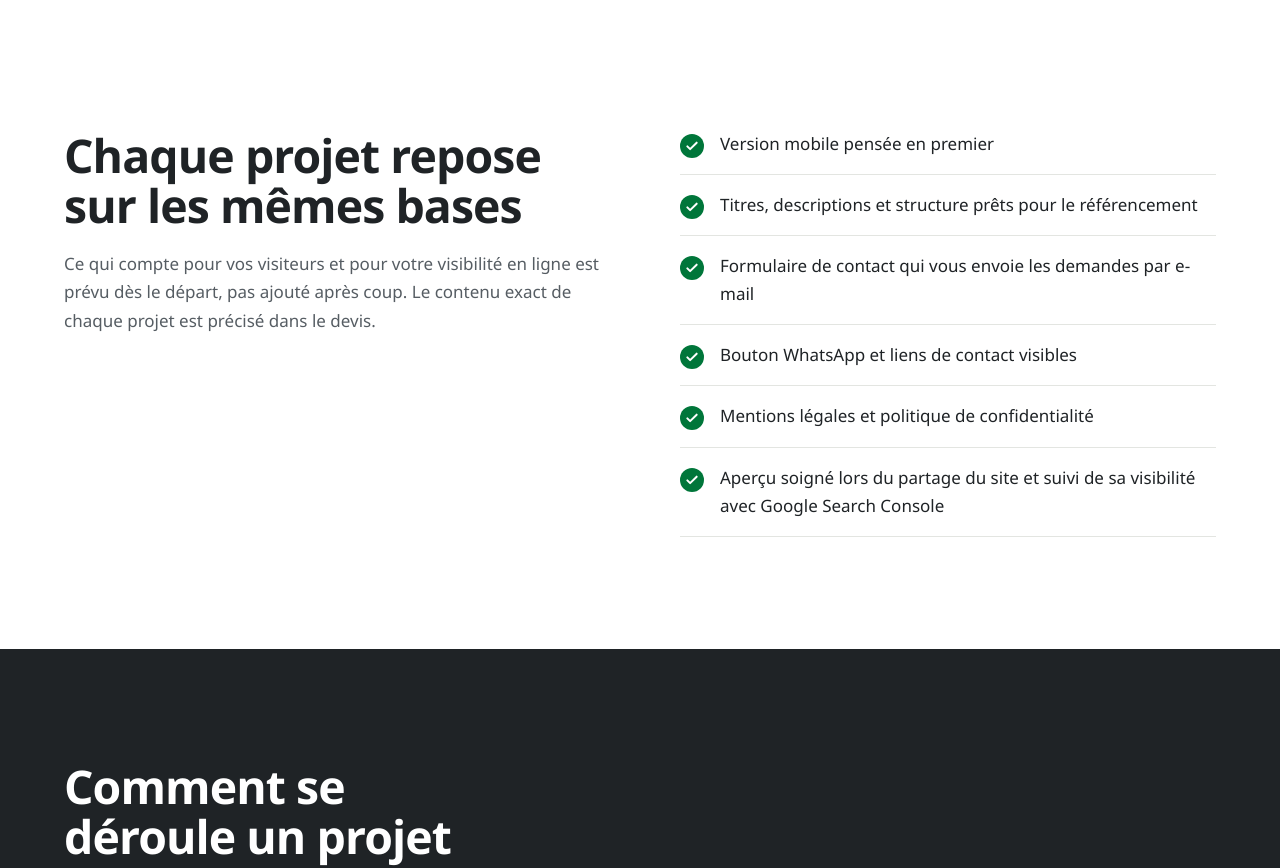
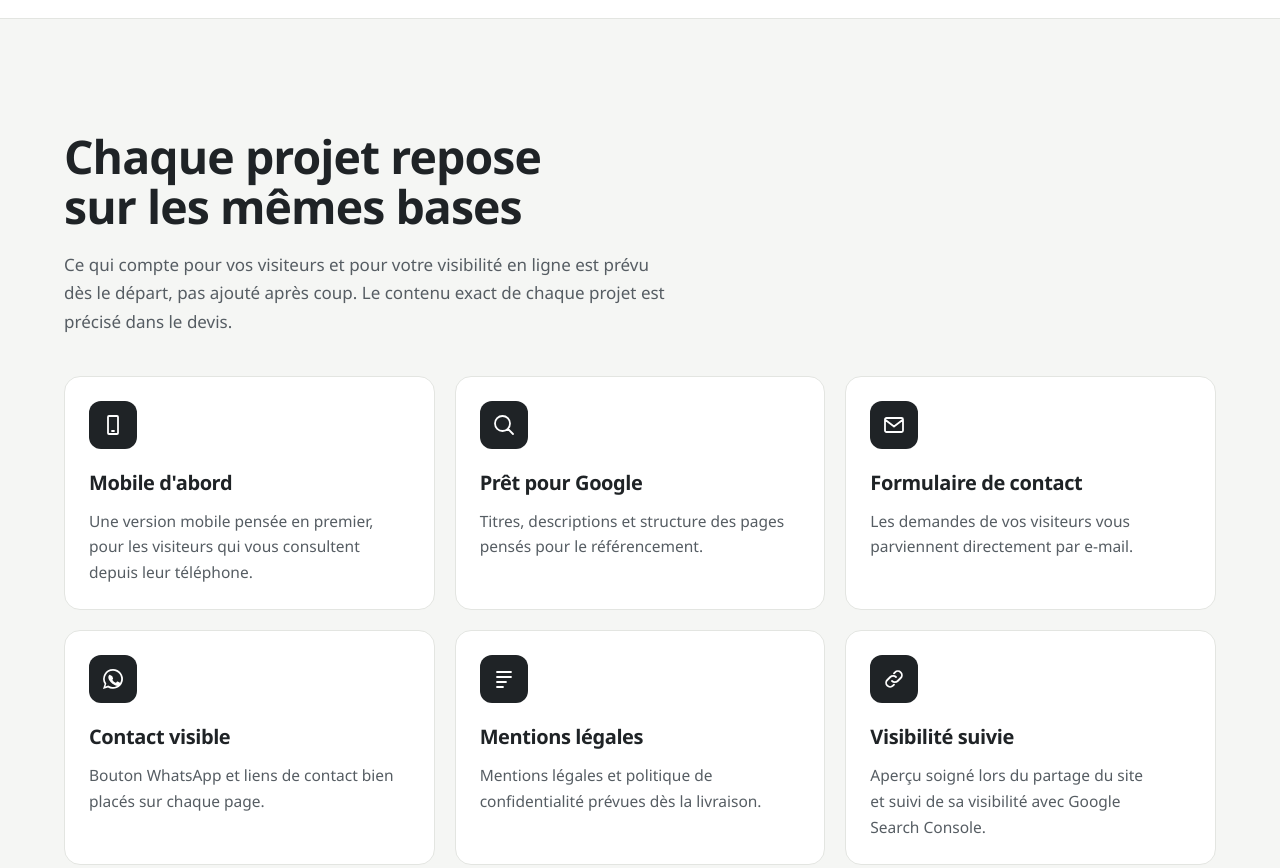
Before and after one commit to delsonlife/digiprospect-agency, a Next.js app: page / in a window 1280 px wide. Shown: the part 4700-5568 px from the top of the page. Built offline with nearby package versions, Linux system fonts and the light colour scheme; no server answers.

Commit message:
Cartes avec icônes sur plusieurs pages

```diff
--- a/src/app/a-propos/page.tsx
+++ b/src/app/a-propos/page.tsx
@@ -1,5 +1,6 @@
 import type { Metadata } from "next";
 import { ComeupSection } from "@/components/ComeupSection";
+import { FeatureCards, type Feature } from "@/components/FeatureCards";
 import { CtaBand } from "@/components/CtaBand";
 import { PageHero } from "@/components/PageHero";
 import { site } from "@/lib/site";
@@ -10,11 +11,11 @@ export const metadata: Metadata = {
   alternates: { canonical: "/a-propos" },
 };
 
-const principles = [
-  { title: "Dire ce qui est faisable", text: "Si un besoin sort du périmètre de l'agence ou si une promesse n'est pas tenable, DigiProspect Agency le précise avant de commencer." },
-  { title: "Construire pour le client final", text: "Un site réussi est d'abord clair pour la personne qui le visite : que proposez-vous, et comment vous contacter." },
-  { title: "Rester transparent", text: "Prix, contenus à fournir, étapes et limites sont écrits. Aucun résultat Google n'est garanti, car personne ne peut le faire." },
-  { title: "Laisser le site à jour", text: "Le site doit pouvoir vivre après la livraison : vous savez le modifier, ou vous savez à qui le demander." },
+const principles: Feature[] = [
+  { icon: "check", title: "Dire ce qui est faisable", text: "Si un besoin sort du périmètre de l'agence ou si une promesse n'est pas tenable, DigiProspect Agency le précise avant de commencer." },
+  { icon: "browser", title: "Construire pour le client final", text: "Un site réussi est d'abord clair pour la personne qui le visite : que proposez-vous, et comment vous contacter." },
+  { icon: "text", title: "Rester transparent", text: "Prix, contenus à fournir, étapes et limites sont écrits. Aucun résultat Google n'est garanti, car personne ne peut le faire." },
+  { icon: "refresh", title: "Laisser le site à jour", text: "Le site doit pouvoir vivre après la livraison : vous savez le modifier, ou vous savez à qui le demander." },
 ];
 
 export default function Page() {
@@ -27,25 +28,24 @@ export default function Page() {
         image={{ src: "/images/a-propos-digiprospect-poste-de-travail.svg", alt: "Illustration d'un poste de travail avec ordinateur, liste de tâches et café" }}
       />
       <section className="section">
-        <div className="container-page grid gap-12 lg:grid-cols-[1fr_1.2fr] lg:gap-20">
-          <div>
-            <h2 className="text-h2">Pourquoi DigiProspect</h2>
-            <p className="prose-measure mt-5 text-lg text-ink-soft">
+        <div className="container-page">
+          <h2 className="text-h2">Pourquoi DigiProspect</h2>
+          <div className="prose-measure mt-5 space-y-4 text-lg text-ink-soft">
+            <p>
               Le nom dit l'objectif : un site utile se juge à ce qu'il apporte à l'entreprise, pas seulement à son apparence. Chaque projet commence par une question simple : qui doit vous trouver, et que doit-il faire ensuite ?
             </p>
-            <p className="prose-measure mt-4 text-lg text-ink-soft">
-              {site.name} intervient à Abidjan et partout en Côte d'Ivoire, ainsi qu'à distance à l'international, sur trois sujets : le site web, la boutique en ligne et le référencement local.
+            <p>
+              {site.name} intervient à Abidjan et partout en Côte d'Ivoire, ainsi qu'à distance à l'international, sur trois sujets : le site web, la boutique en ligne et la fiche Google Business Profile.
             </p>
-            {/* TODO : ajouter ici une courte présentation personnelle (parcours, spécialités) et une photo réelle. */}
           </div>
-          <ul className="divide-y divide-line border-y border-line">
-            {principles.map((p) => (
-              <li key={p.title} className="py-6">
-                <h3 className="text-h3 font-bold">{p.title}</h3>
-                <p className="mt-2 text-ink-soft">{p.text}</p>
-              </li>
-            ))}
-          </ul>
+          {/* TODO : ajouter ici une courte présentation personnelle (parcours, spécialités) et une photo réelle. */}
+        </div>
+      </section>
+
+      <section className="border-y border-line bg-mist">
+        <div className="container-page section">
+          <h2 className="text-h2">Les principes de travail</h2>
+          <div className="mt-10"><FeatureCards items={principles} cols={4} /></div>
         </div>
       </section>
       <ComeupSection />
--- a/src/app/page.tsx
+++ b/src/app/page.tsx
@@ -3,6 +3,7 @@ import Link from "next/link";
 import { CtaBand } from "@/components/CtaBand";
 import { ComeupSection } from "@/components/ComeupSection";
 import { Faq } from "@/components/Faq";
+import { FeatureCards, type Feature } from "@/components/FeatureCards";
 import { HeroIllustration } from "@/components/HeroIllustration";
 import { Icon, type IconName } from "@/components/Icon";
 import { ProjectCard } from "@/components/ProjectCard";
@@ -27,13 +28,13 @@ const method = [
   { title: "Mise en ligne et suivi", text: "Mise en ligne, vérifications avant l'ouverture, déclaration du site à Google, puis ajustements." },
 ];
 
-const included = [
-  "Version mobile pensée en premier",
-  "Titres, descriptions et structure prêts pour le référencement",
-  "Formulaire de contact qui vous envoie les demandes par e-mail",
-  "Bouton WhatsApp et liens de contact visibles",
-  "Mentions légales et politique de confidentialité",
-  "Aperçu soigné lors du partage du site et suivi de sa visibilité avec Google Search Console",
+const bases: Feature[] = [
+  { icon: "phone", title: "Mobile d'abord", text: "Une version mobile pensée en premier, pour les visiteurs qui vous consultent depuis leur téléphone." },
+  { icon: "search", title: "Prêt pour Google", text: "Titres, descriptions et structure des pages pensés pour le référencement." },
+  { icon: "mail", title: "Formulaire de contact", text: "Les demandes de vos visiteurs vous parviennent directement par e-mail." },
+  { icon: "whatsapp", title: "Contact visible", text: "Bouton WhatsApp et liens de contact bien placés sur chaque page." },
+  { icon: "text", title: "Mentions légales", text: "Mentions légales et politique de confidentialité prévues dès la livraison." },
+  { icon: "link", title: "Visibilité suivie", text: "Aperçu soigné lors du partage du site et suivi de sa visibilité avec Google Search Console." },
 ];
 
 export default function HomePage() {
@@ -112,22 +113,15 @@ export default function HomePage() {
 
       <ReviewsSection />
 
-      <section className="section">
-        <div className="container-page grid gap-12 lg:grid-cols-2 lg:gap-20">
-          <div>
+      <section className="border-y border-line bg-mist">
+        <div className="container-page section">
+          <div className="max-w-3xl">
             <h2 className="text-h2">Chaque projet repose sur les mêmes bases</h2>
             <p className="prose-measure mt-5 text-ink-soft">
               Ce qui compte pour vos visiteurs et pour votre visibilité en ligne est prévu dès le départ, pas ajouté après coup. Le contenu exact de chaque projet est précisé dans le devis.
             </p>
           </div>
-          <ul className="space-y-4">
-            {included.map((item) => (
-              <li key={item} className="flex gap-4 border-b border-line pb-4">
-                <span className="mt-1 flex h-6 w-6 shrink-0 items-center justify-center rounded-full bg-green-deep text-white"><Icon name="check" size={16} strokeWidth={3} /></span>
-                <span>{item}</span>
-              </li>
-            ))}
-          </ul>
+          <div className="mt-10"><FeatureCards items={bases} cols={3} /></div>
         </div>
       </section>
 
--- /dev/null
+++ b/src/components/FeatureCards.tsx
@@ -0,0 +1,30 @@
+import { Icon, type IconName } from "./Icon";
+
+export type Feature = { icon: IconName; title: string; text: string; scope?: string };
+
+const scopeStyle: Record<string, string> = {
+  "Optimisation initiale": "text-orange-deep",
+  Conseils: "text-ink-soft",
+  Suivi: "text-green-deep",
+};
+
+const columns = {
+  3: "sm:grid-cols-2 lg:grid-cols-3",
+  4: "sm:grid-cols-2 lg:grid-cols-4",
+} as const;
+
+/** Grille de cartes avec icône, titre court et description. À utiliser sur fond clair (gris ou blanc). */
+export function FeatureCards({ items, cols = 3 }: { items: Feature[]; cols?: 3 | 4 }) {
+  return (
+    <ul className={`grid gap-5 ${columns[cols]}`}>
+      {items.map((c) => (
+        <li key={c.title} className="flex flex-col rounded-2xl border border-line bg-white p-6">
+          <span className="flex h-12 w-12 items-center justify-center rounded-xl bg-ink text-white"><Icon name={c.icon} /></span>
+          {c.scope && <p className={`mt-5 text-sm font-semibold ${scopeStyle[c.scope] ?? "text-ink-soft"}`}>{c.scope}</p>}
+          <h3 className={`${c.scope ? "mt-1" : "mt-5"} text-xl font-bold`}>{c.title}</h3>
+          <p className="mt-3 text-[0.97rem] text-ink-soft">{c.text}</p>
+        </li>
+      ))}
+    </ul>
+  );
+}
--- a/src/components/Icon.tsx
+++ b/src/components/Icon.tsx
@@ -12,6 +12,8 @@ const paths = {
   pin: "M12 21s-6.5-5.6-6.5-11a6.5 6.5 0 0 1 13 0c0 5.4-6.5 11-6.5 11ZM12 12.2a2.2 2.2 0 1 0 0-4.4 2.2 2.2 0 0 0 0 4.4Z",
   link: "M10 14a4 4 0 0 0 5.7 0l3-3a4 4 0 0 0-5.7-5.7l-1 1M14 10a4 4 0 0 0-5.7 0l-3 3a4 4 0 0 0 5.7 5.7l1-1",
   chevron: "M9 6l6 6-6 6",
+  card: "M3 6h18v12H3zM3 10h18M7 15h4",
+  phone: "M8 3h8a1 1 0 0 1 1 1v16a1 1 0 0 1-1 1H8a1 1 0 0 1-1-1V4a1 1 0 0 1 1-1ZM11 18h2",
   tag: "M20.6 13.4l-7.2 7.2a2 2 0 0 1-2.8 0L3 13V4h9l8.6 8.6a2 2 0 0 1 0 2.8ZM7.5 7.5h.01",
   text: "M5 5h14M5 10h14M5 15h9M5 20h6",
   grid: "M4 4h6.5v6.5H4zM13.5 4H20v6.5h-6.5zM4 13.5h6.5V20H4zM13.5 13.5H20V20h-6.5z",
--- a/src/content/services.ts
+++ b/src/content/services.ts
@@ -1,3 +1,4 @@
+import type { Feature } from "@/components/FeatureCards";
 import { gbp } from "./gbp";
 
 export type Faq = { q: string; a: string };
@@ -14,7 +15,7 @@ export type Service = {
   intro: string;
   problem: string;
   benefits: string[];
-  includes: string[];
+  includes: Feature[];
   steps: { title: string; text: string }[];
   needed: string[];
   faq: Faq[];
@@ -43,12 +44,12 @@ export const services: Service[] = [
       "Une base technique propre pour le référencement : titres, structure des pages, vitesse et plan du site.",
     ],
     includes: [
-      "Site vitrine multi-pages ou page unique selon votre besoin",
-      "Refonte d'un site existant, avec reprise des contenus utiles",
-      "Design sur mesure, cohérent avec votre identité",
-      "Formulaire de contact qui envoie les demandes par e-mail",
-      "Bouton WhatsApp, liens de contact et pages légales",
-      "Configuration de base du référencement et mise en ligne",
+      { icon: "browser", title: "Site vitrine sur mesure", text: "Site multi-pages ou page unique, selon votre activité et vos objectifs." },
+      { icon: "refresh", title: "Refonte de site existant", text: "Reprise des contenus utiles et amélioration de la présentation." },
+      { icon: "grid", title: "Design sur mesure", text: "Mise en page cohérente avec votre identité, lisible sur téléphone comme sur ordinateur." },
+      { icon: "mail", title: "Formulaire de contact", text: "Les demandes de vos visiteurs vous parviennent directement par e-mail." },
+      { icon: "whatsapp", title: "Contact et pages légales", text: "Bouton WhatsApp, liens de contact visibles, mentions légales et politique de confidentialité." },
+      { icon: "search", title: "Bases du référencement", text: "Titres, descriptions et plan du site, déclaration à Google, puis mise en ligne." },
     ],
     steps: [
       { title: "Cadrage", text: "Définition de votre activité, de vos clients cibles, de vos pages et de l'objectif principal du site." },
@@ -105,12 +106,12 @@ export const services: Service[] = [
       "Une boutique que vous pouvez mettre à jour vous-même après la livraison.",
     ],
     includes: [
-      "Pages produits et catégories",
-      "Parcours de commande et récapitulatif",
-      "Options de paiement et de livraison à définir avec vous selon votre activité",
-      "Version mobile soignée pour les achats depuis un téléphone",
-      "Bouton WhatsApp pour les questions avant achat",
-      "Prise en main pour ajouter et modifier vos produits",
+      { icon: "grid", title: "Catalogue et catégories", text: "Pages produits et catégories claires, pour que vos clients trouvent ce qu'ils cherchent." },
+      { icon: "cart", title: "Parcours de commande", text: "Panier, commande et récapitulatif simples à suivre, y compris sur téléphone." },
+      { icon: "card", title: "Paiement et livraison", text: "Options définies avec vous, selon votre activité et la solution retenue." },
+      { icon: "phone", title: "Version mobile soignée", text: "Une boutique agréable à utiliser pour les achats depuis un téléphone." },
+      { icon: "whatsapp", title: "WhatsApp avant achat", text: "Un bouton pour poser une question avant de commander." },
+      { icon: "plus", title: "Prise en main", text: "Explications pour ajouter et modifier vos produits vous-même." },
     ],
     steps: [
       { title: "Analyse de votre vente", text: "Produits, zones de livraison, moyens d'encaissement, volume de commandes attendu." },
@@ -153,7 +154,7 @@ export const services: Service[] = [
     intro: gbp.intro,
     problem: gbp.why.join(" "),
     benefits: gbp.whyPoints,
-    includes: gbp.cards.map((c) => c.title),
+    includes: gbp.cards,
     steps: gbp.steps,
     needed: gbp.needed.items,
     faq: gbp.faq,
```
Also changed, not shown: src/app/seo-referencement-local/page.tsx (+2 -16 lines), src/components/ServicePage.tsx (+2 -5 lines).
